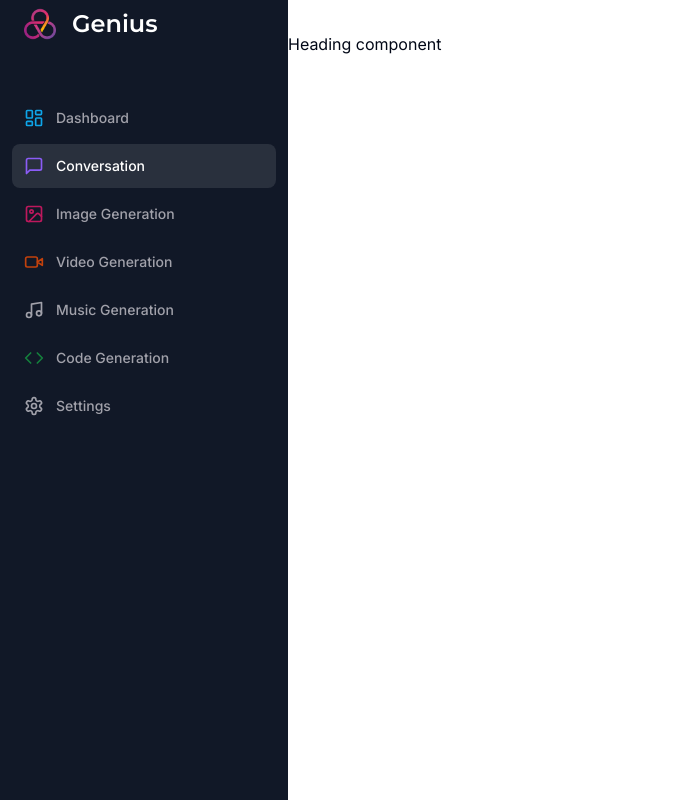
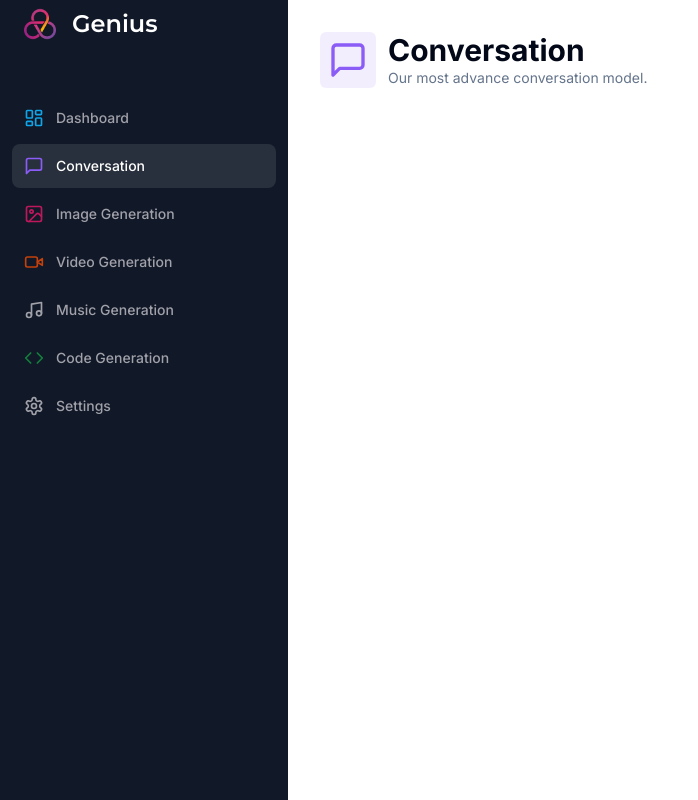
Before and after one commit to EkramH/genius-ai-sass, a Next.js app: page /conversation in a window 1280 px wide. Shown: the whole page, without its empty margins (0-698 px from the left). Built offline with nearby package versions, Linux system fonts and the light colour scheme.

Commit message:
headin component

```diff
--- a/app/(dashboard)/(routes)/conversation/page.tsx
+++ b/app/(dashboard)/(routes)/conversation/page.tsx
@@ -1,10 +1,17 @@
 import { Heading } from "@/components/heading";
+import { MessageSquare } from "lucide-react";
 
 
 const Conversation = () => {
     return (
         <div>
-            <Heading/>
+            <Heading
+            title="Conversation"
+            description="Our most advance conversation model."
+            icon={MessageSquare}
+            iconColor="text-violet-500"
+            bgColor="bg-violet-500/10"
+            />
         </div>
     );
 };
--- a/components/heading.tsx
+++ b/components/heading.tsx
@@ -1,7 +1,32 @@
-export const Heading = () => {
+import { cn } from "@/lib/utils";
+import { LucideIcon } from "lucide-react";
+
+interface HeadingProps {
+    title: string;
+    description: string;
+    icon: LucideIcon;
+    iconColor?: string;
+    bgColor?: string;
+}
+
+export const Heading = ({
+    title,
+    description,
+    icon: Icon,
+    iconColor,
+    bgColor
+} : HeadingProps) => {
     return (
-        <div>
-            Heading component
-        </div>
+        <>
+            <div className="px-4 lg:px-8 flex items-center gap-x-3 mb-8">
+                <div className={cn("p-2 w-fit rounded-md",  bgColor)}>
+                    <Icon className={cn("w-10 h-10", iconColor)}/>
+                </div>
+                <div>
+                    <h2 className="text-3xl font-bold">{title}</h2>
+                    <p className="text-sm text-muted-foreground">{description}</p>
+                </div>
+            </div>
+        </>
     )
 }
```
